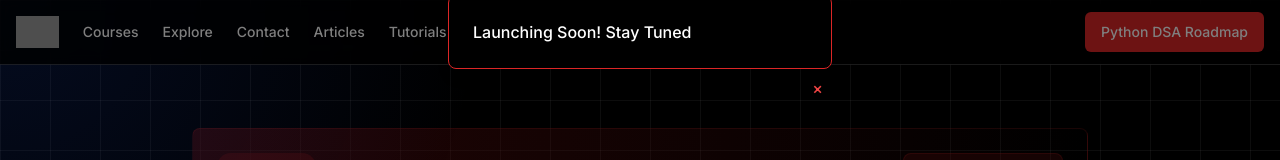
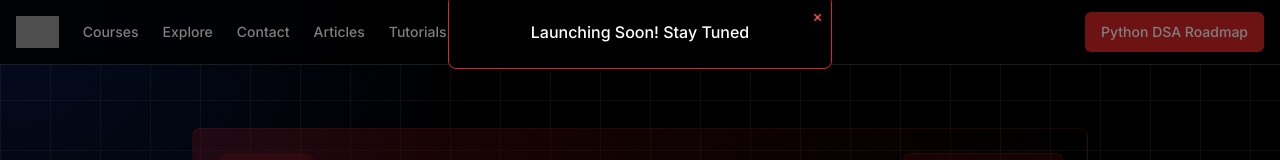
Before and after one commit to samunicode/z2a_new, a Next.js app: page / in a window 1280 px wide. Both pictures are taken after a click on the button "Python DSA Roadmap". Shown: the top 160 px of the page. Built offline with nearby package versions, Linux system fonts and the light colour scheme; grey boxes are pictures that could not be loaded.

Commit message:
Update navbar.tsx

```diff
--- a/components/navbar.tsx
+++ b/components/navbar.tsx
@@ -11,18 +11,17 @@ export default function Navbar() {
   return (
     <header className="fixed top-0 left-0 right-0 z-50 border-b border-white/10 bg-background/95 backdrop-blur supports-[backdrop-filter]:bg-background/60">
 
-       {/* ✅ Improved Modal Code */}
-{isOpen && (
+       {isOpen && (
   <div
     className="fixed inset-0 flex items-center justify-center bg-black bg-opacity-50"
     onClick={() => setIsOpen(false)}
   >
     <div
-      className="bg-black text-white p-6 rounded-lg shadow-lg relative w-96 border border-red-600" // Black modal, white text, and fixed width
+      className="bg-black text-white p-6 rounded-lg shadow-lg relative w-96 border border-red-600 flex flex-col items-center justify-center"
       onClick={(e) => e.stopPropagation()}
     >
       <span
-        className="absolute top-20 right-2 cursor-pointer text-md font-medium text-red-500 hover:text-red-600 transition"
+        className="absolute top-2 right-2 cursor-pointer text-md font-medium text-red-500 hover:text-red-600 transition"
         onClick={() => setIsOpen(false)}
       >
         ×
@@ -31,6 +30,7 @@ export default function Navbar() {
     </div>
   </div>
 )}
+
 
       <div className="container flex h-16 items-center justify-between px-4">
         <div className="flex items-center gap-6">
```
